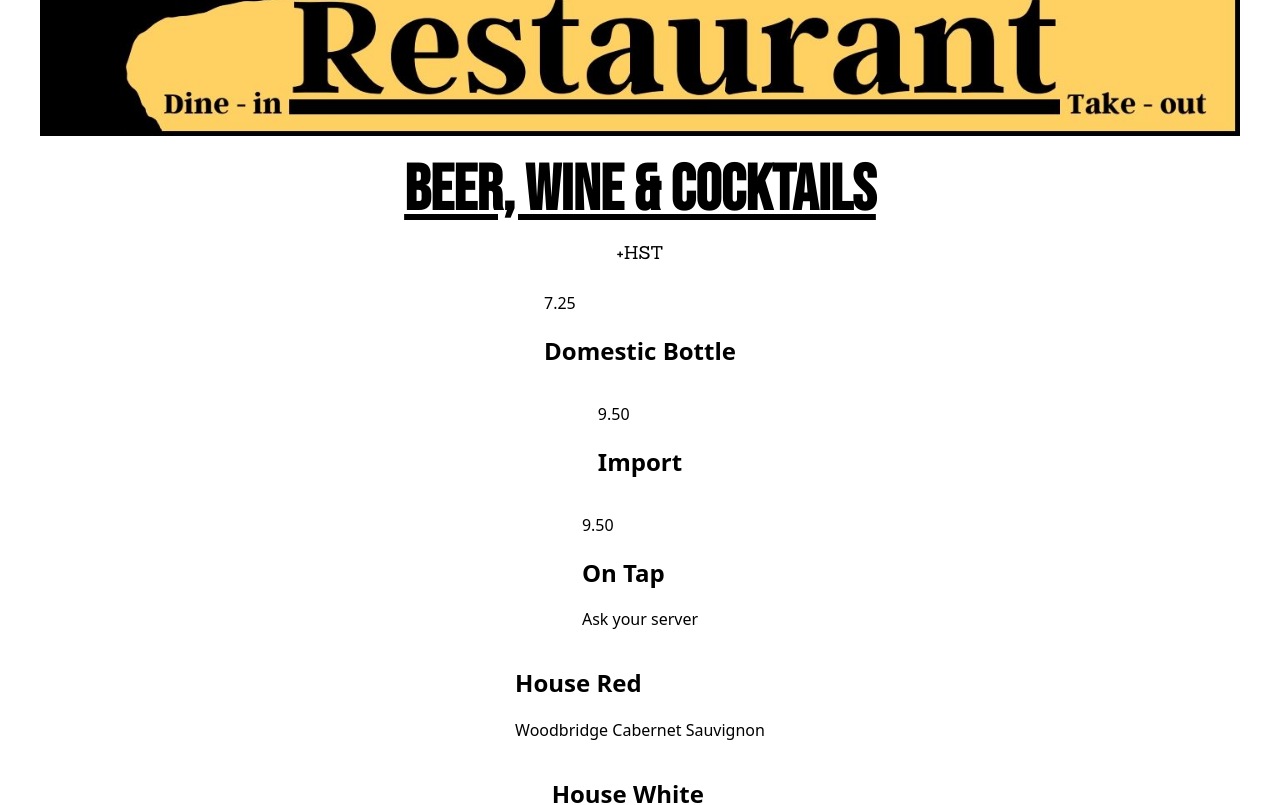
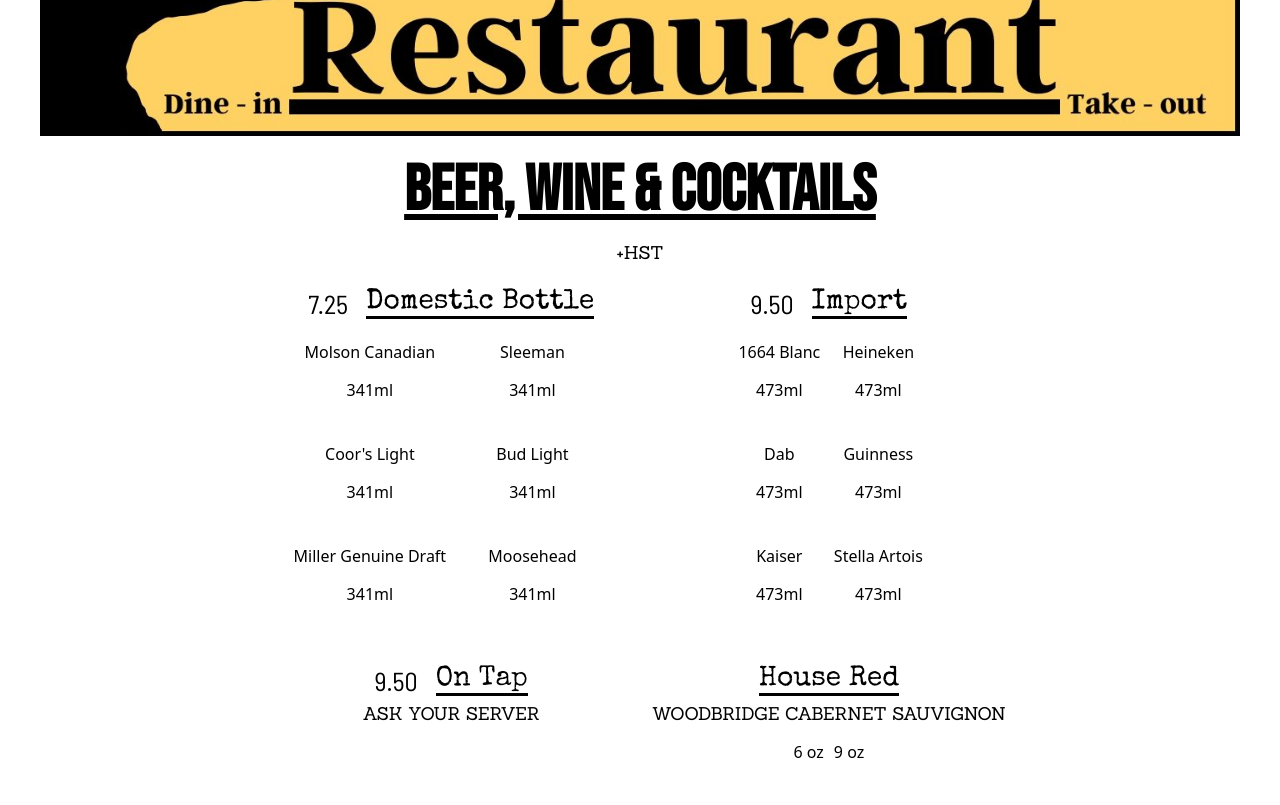
Before and after one commit to bretthoes/ShellStationRestaurant, a Next.js app: page /drinks in a window 1280 px wide. Shown: the part 520-1325 px from the top of the page. Built offline with nearby package versions, Linux system fonts and the light colour scheme.

Commit message:
build out drinks page

```diff
--- a/components/drinkitem.tsx
+++ b/components/drinkitem.tsx
@@ -1,5 +1,11 @@
+import React from 'react'
 import styles from '../styles/drinkitem.module.css'
 import 'material-icons/iconfont/material-icons.css'
+
+interface Option {
+  name: string
+  quantity: number
+}
 
 interface DrinkItemProps {
   name: string
@@ -7,30 +13,35 @@
   price: number
   category: string
   subcategory: string
-  options: string[]
+  options: Option[]
 }
 
-export default function MenuItem(
-  {
-    name,
-    description,
-    price,
-    subcategory,
-    options
-  }: DrinkItemProps) {
-  const renderSpicyIcons = () => {
-    const icons = [];
-  };
-
+export default function MenuItem({
+  name,
+  description,
+  price,
+  subcategory,
+  options,
+}: DrinkItemProps) {
   return (
     <div className={styles.item}>
       <div className={styles.inline}>
-        {price > 0 && (
-          <p className={styles.price}>{price.toFixed(2)}</p>
-        )}
+        {price > 0 && <p className={styles.price}>{price.toFixed(2)}</p>}
         <h2 className={styles.name}>{name}</h2>
       </div>
       <p className={styles.description}>{description}</p>
+      {options && (
+        <div className={styles.optionsContainer}>
+          <div className={styles.grid}>
+            {options.map((option, index) => (
+              <div key={index} className={styles.option}>
+                <p className={styles.optionName}>{option.name}</p>
+                <p className={styles.optionQuantity}>{option.quantity}</p>
+              </div>
+            ))}
+          </div>
+        </div>
+      )}
     </div>
-  )
+  );
 }
--- a/pages/drinks.tsx
+++ b/pages/drinks.tsx
@@ -1,16 +1,21 @@
 import drinksData from '../public/drinks.json'
 import menuSectionsData from '../public/menusections.json'
-import styles from '../styles/menu.module.css'
+import styles from '../styles/drinks.module.css'
 import SectionTitle from '../components/sectiontitle'
 import DrinkItem from '../components/drinkitem'
 
-interface DrinkItem {
+interface Option {
+  name: string
+  quantity: number
+}
+
+interface Drink {
   name: string
   description: string
   price: number
   category: string
   subcategory: string
-  options: string[]
+  options: Option[]
 }
 
 interface MenuSection {
@@ -21,28 +26,27 @@
 }
 
 interface PageProps {
-  drinks: DrinkItem[],
+  drinks: Drink[]
   MenuSections: MenuSection[]
 }
 
 export default function Drinks({ drinks, MenuSections }: PageProps) {
-  const drinkItems: DrinkItem[] = drinks || drinksData
-  const sections: MenuSection[] = MenuSections || menuSectionsData;
-  const MENU_CATEGORY_TYPE = "drinks";
+  const drinkItems: Drink[] = drinks || drinksData
+  const sections: MenuSection[] = MenuSections || menuSectionsData
+  const MENU_CATEGORY_TYPE = 'drinks'
 
   // Sort menu sections by order
   sections.sort((a, b) => a.order - b.order);
 
-  // TODO add navbar links at top of menu for navigating to sections quickly
   return (
     <>
-      <div className={styles.menu}>
+      <div className={styles.container}>
         {sections
           .filter((menuSection) => menuSection.category === MENU_CATEGORY_TYPE)
           .map((section) => (
             <div key={section.name}>
               <SectionTitle title={section.name} description={section.description} />
-            <div className={styles.menu}>
+              <div className={styles.drinks}>
                 {drinkItems
                   .filter((drinkItem) => drinkItem.category === section.name)
                   .map((drinkItem, index) => (
--- a/styles/drinkitem.module.css
+++ b/styles/drinkitem.module.css
@@ -0,0 +1,64 @@
+/* TODO replace imports below with next/font */
+@import url("https://fonts.googleapis.com/css2?family=Barlow+Semi+Condensed&display=swap");
+@import url('https://fonts.googleapis.com/css2?family=Special+Elite&display=swap');
+@import url('https://fonts.googleapis.com/css2?family=Sanchez&display=swap');
+
+.item {
+  display: flex;
+  flex-direction: column;
+  align-items: center;
+  text-align: center;
+  padding: 12px;
+}
+
+.name {
+  font-weight: bold;
+  font-size: 28px;
+  border-bottom: 3px solid black;
+  margin: 0;
+  font-family: 'Special Elite', cursive;
+  font-weight: normal;
+}
+
+.price {
+  font-size: 26px;
+  font-family: 'Barlow Semi Condensed', sans-serif;
+  font-weight: normal;
+  margin: auto;
+  padding-right: 18px;
+}
+
+.description {
+  font-size: 18px;
+  text-transform: uppercase;
+  padding-top: 6px;
+  margin: 0;
+  font-family: 'Sanchez', serif;
+}
+
+.inline {
+  display: flex ;
+  justify-content: space-between;
+}
+
+.spicy {
+  color: firebrick;
+}
+
+.vegetarian {
+  color: green;
+}
+
+.extras {
+  font-size: 18px;
+  text-transform: uppercase;
+  margin: 0;
+  font-family: 'Sanchez', serif;
+  color: darkred;
+}
+
+.grid {
+  display: grid;
+  grid-template-columns: repeat(2, 1fr);
+  gap: 10px;
+}
--- /dev/null
+++ b/styles/drinks.module.css
@@ -0,0 +1,12 @@
+.drinks {
+  display: grid;
+  grid-template-columns: repeat(2, 1fr);
+  gap: 20px;
+  justify-self: center;
+  column-gap: 0;
+  grid-template-rows: max-content;
+}
+.container {
+  max-width: 800px;
+  margin: auto;
+}
```
Lines whose indentation alone changed are shown as unchanged.
